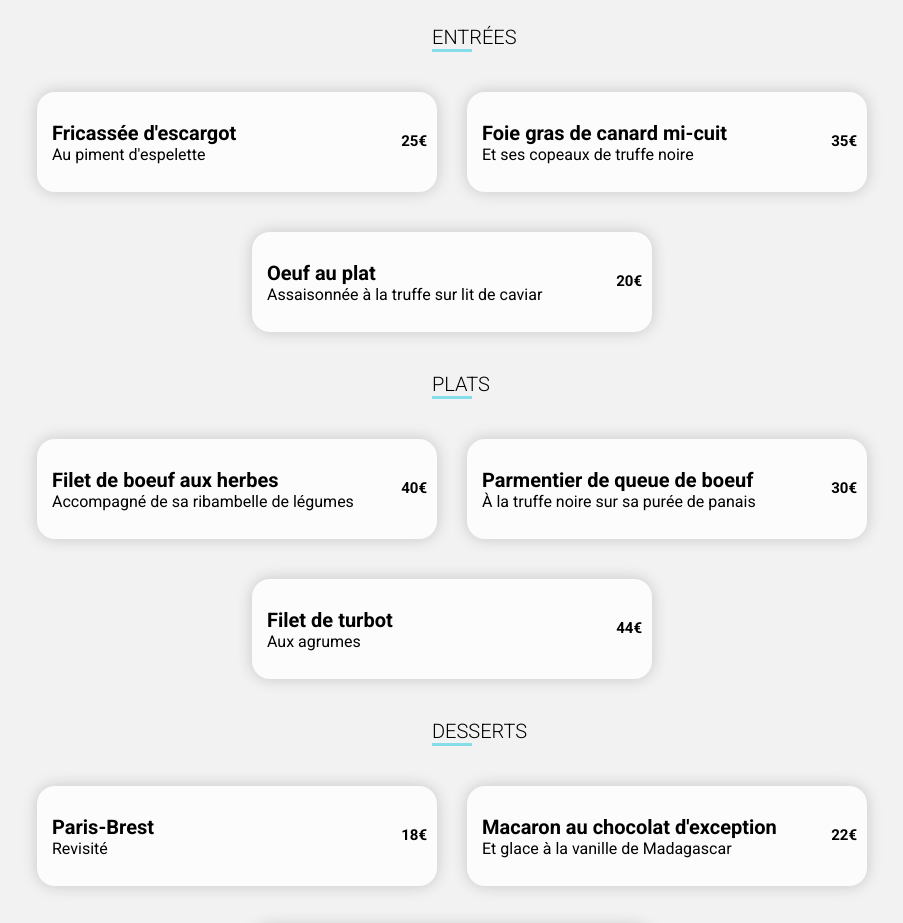
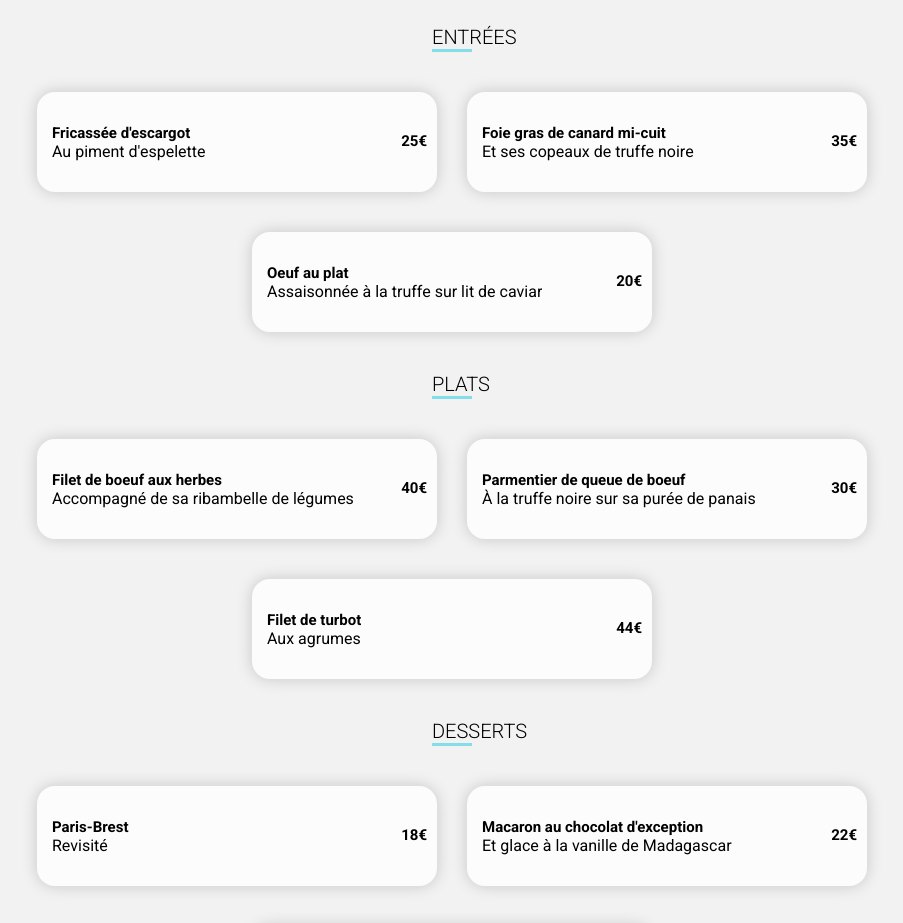
Before and after one commit to JessicaGarridoDev/OhmyFoodTest, a website: page html/palette.html in a window 1280 px wide. Shown: the part 540-1463 px from the top of the page, without its empty margins (188-1091 px from the left). Drawn offline with Linux system fonts and the light colour scheme; a web font is replaced by a local one.

Commit message:
modification du h3 et p dans MenuText, rajout du text overflow ellipsis

```diff
--- a/html/palette.html
+++ b/html/palette.html
@@ -33,7 +33,7 @@
                  <div class="menuList delay1">
 
                      <article class="menuDetail">
-                         <div>
+                         <div class="menuText">
                              <h3>Fricassée d'escargot</h3>
                              <p>Au piment d'espelette</p>
                          </div>
@@ -45,7 +45,7 @@
                      </article>
 
                      <article class="menuDetail">
-                         <div>
+                         <div class="menuText">
                              <h3>Foie gras de canard mi-cuit</h3>
                              <p>Et ses copeaux de truffe noire</p>
 
@@ -57,7 +57,7 @@
                      </article>
 
                      <article class="menuDetail">
-                         <div>
+                         <div class="menuText">
                              <h3>Oeuf au plat</h3>
                              <p>Assaisonnée à la truffe sur lit de caviar</p>
                          </div>
@@ -75,7 +75,7 @@
             <div class="menuList delay2">
 
                      <article class="menuDetail">
-                         <div>
+                         <div class="menuText">
                              <h3>Filet de boeuf aux herbes</h3>
                              <p>Accompagné de sa ribambelle de légumes</p>
                          </div>
@@ -86,7 +86,7 @@
                      </article>
 
                      <article class="menuDetail">
-                         <div>
+                         <div class="menuText">
                              <h3>Parmentier de queue de boeuf</h3>
                              <p>À la truffe noire sur sa purée de panais</p>
                          </div>
@@ -97,7 +97,7 @@
                      </article>
 
                      <article class="menuDetail">
-                         <div>
+                         <div class="menuText">
                              <h3>Filet de turbot</h3>
                              <p>Aux agrumes</p>
                          </div>
@@ -113,7 +113,7 @@
          <div class="menuList delay3">
 
             <article class="menuDetail">
-                <div>
+                <div class="menuText">
                     <h3>Paris-Brest</h3>
                     <p>Revisité</p>
                 </div>
@@ -124,7 +124,7 @@
             </article>
 
             <article class="menuDetail">
-                <div>
+                <div class="menuText">
                     <h3>Macaron au chocolat d'exception</h3>
                     <p>Et glace à la vanille de Madagascar</p>
                 </div>
@@ -135,7 +135,7 @@
             </article>
 
             <article class="menuDetail">
-                <div>
+                <div class="menuText">
                     <h3>Mousse au chocolat</h3>
                     <p>Au piment d'Espelette et à la truffe noire</p>
                 </div>
--- a/public/scss/layout/_restaurants.scss
+++ b/public/scss/layout/_restaurants.scss
@@ -58,18 +58,23 @@ main {
     width: 400px;
     overflow: hidden;
   }
-
+  .menuText {
+    display: flex;
+    flex-direction: column;
+    justify-content: space-between;
+    overflow: hidden;
+    white-space: nowrap;
     h3 {
-        font-size: 20px;
+      font-size: 15px;
+      overflow: hidden;
       text-overflow: ellipsis;
     }
-      main p {
-        font-size: 15px;
-        white-space: nowrap;
+    p {
+      overflow: hidden;
       text-overflow: ellipsis;
-        overflow: hidden;
-        width: 177px;
     }
+  }
+
   .price {
     font-size: 15px;
     font-weight: bold;
@@ -92,25 +97,19 @@ main {
     border-radius: 18px;
     width: 30px;
     height: 30px;
-
   }
-      & .menuDetail:hover .check-box{
+  & .menuDetail:hover .check-box {
     transition: all 1s;
     margin-right: 0;
     & .fa-check {
       animation: iconeSpin 1s;
     }
   }
-
 }
-
-
-
 
 // VERSION MOBILE
 
 @media screen and (min-width: 0) and (max-width: 320px) {
-
   main {
     & img {
       width: 100%;
@@ -149,7 +148,6 @@ main {
     }
     h3 {
       font-size: 14px;
-
     }
     p {
       font-size: 13px;
```
Also changed, not shown: public/css/style.css, 1 other file. Lines whose indentation alone changed are shown as unchanged.
